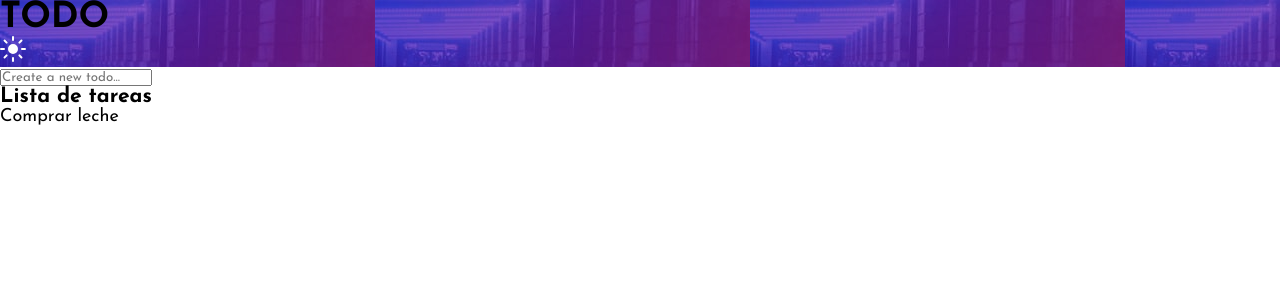
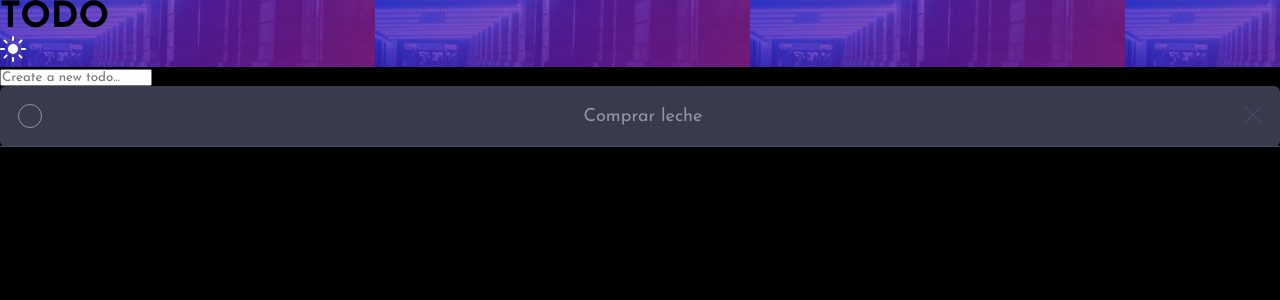
Before and after one commit to joshuacba08/react-todo-app-scss, a React (Vite) app: page / in a window 1280 px wide. Shown: the top 300 px of the page. Built offline with nearby package versions, Linux system fonts and the light colour scheme.

Commit message:
clase 23/05

```diff
--- a/src/components/TaskContainer/TaskContainer.jsx
+++ b/src/components/TaskContainer/TaskContainer.jsx
@@ -1,21 +1,43 @@
-import { useState } from 'react';
-import InputTask from '../InputTask/InputTask';
-import TaskList from '../TaskList/TaskList';
-import './TaskContainer.scss';
+import { useState } from "react";
+import InputTask from "../InputTask/InputTask";
+import TaskList from "../TaskList/TaskList";
+import "./TaskContainer.scss";
 
-function TaskContainer(){
-
+function TaskContainer() {
   // declaro mi estado que contendrá la descripción de la tarea
-    const [task, setTask] = useState('');
+  const [task, setTask] = useState("");
 
   const [arrayTask, setArrayTask] = useState([
     {
       id: 1,
-            description: 'Comprar leche',
+      description: "Comprar leche",
       completed: false,
-            date: '2023-05-01'
+      date: "2023-05-01",
+    },
+  ]);
+
+  const deleteTask = (id) => {
+    // recorro el array de tareas y filtro las tareas que NO tengan el id que recibo por parámetro
+    const newArrayTask = arrayTask.filter((task) => task.id !== id); //! = = (estrictamente desigual)
+    // seteo el estado de arrayTask con el nuevo array que no tiene la tarea que se eliminó
+    setArrayTask(newArrayTask);
+  };
+
+  // función para cambiar el estado de una tarea a completada o no completada
+  const changeStatusTask = (id) => {
+    // recorro el array de tareas
+    const newArrayTask = arrayTask.map((task) => {
+      // si el id de la tarea es igual al id que recibo por parámetro, cambio el estado de completed
+      if (task.id === id) {
+        // si completed es true, lo cambio a false y viceversa
+        task.completed = !task.completed;
       }
-    ]);
+      // devuelvo la tarea con el estado modificado
+      return task;
+    });
+    // seteo el estado de arrayTask con el nuevo array
+    setArrayTask(newArrayTask);
+  };
 
   const addTask = (event) => {
     // evito que el formulario recargue la página
@@ -25,22 +47,26 @@ function TaskContainer(){
       id: arrayTask.length + 1,
       description: task,
       completed: false, // por defecto la tarea no está completada
-            date: new Date() // fecha actual
-        }
+      date: new Date(), // fecha actual
+    };
     // seteo el estado de arrayTask con el nuevo array
     // uso el operador spread para para esparcir las tareas que ya tengo en el array
-        setArrayTask([...arrayTask, newTask])
+    setArrayTask([...arrayTask, newTask]);
     console.log(arrayTask); // imprimo el array de tareas pero no tiene el estado actualizado porque aun no se ha vuelto a renderizar el componente, por eso se ve el array anterior. (usar react dev tools)
     // limpio el input de la tarea para que quede vacio
-        setTask('');
-    }
+    setTask("");
+  };
 
   return (
-        <main className='task-container'>
-            <InputTask task={task}  setTask={setTask} addTask={addTask} />
-            <TaskList arrayTask={arrayTask}/>
+    <main className="task-container">
+      <InputTask task={task} setTask={setTask} addTask={addTask} />
+      <TaskList
+        arrayTask={arrayTask}
+        changeStatusTask={changeStatusTask}
+        deleteTask={deleteTask}
+      />
     </main>
-    )
+  );
 }
 
 export default TaskContainer;
--- a/src/components/TaskContainer/TaskContainer.scss
+++ b/src/components/TaskContainer/TaskContainer.scss
@@ -0,0 +1,5 @@
+.task-container{
+    width: 100%;
+    height: 100vh;
+    background-color: #000000;
+}
--- a/src/components/TaskList/TaskList.jsx
+++ b/src/components/TaskList/TaskList.jsx
@@ -1,22 +1,30 @@
-import './TaskList.scss'
+import "./TaskList.scss";
+import check from "../../assets/icons/icon-check.svg";
+import cross from "../../assets/icons/icon-cross.svg";
 
-function TaskList({ arrayTask }){
-    return(
-        <div>
-            <h3>Lista de tareas</h3>
-            <ul>
-                {
-                    // TODO: explicar key y por qué no se puede usar index
-                    arrayTask.map( (task)=>{
-                        return(
-                            <li>{task.description}</li>
-                        )
-                    })
-                }
-            </ul>
-
-        </div>
-    )
+function TaskList({ arrayTask, changeStatusTask, deleteTask }) {
+  return (
+    <div>
+      <ul className="tasks-list-container">
+        {arrayTask.map((task) => {
+          return (
+            <li className="task-list__item" key={task.id}>
+                <button className="check-task"
+                    onClick={ ()=>{ changeStatusTask(task.id) } }
+                >
+                    { task.completed ? <img src={check} /> : null }
+                </button>
+                <span>{task.description}</span>
+                <button className="delete-button"
+                    onClick={ ()=>{ deleteTask(task.id) }}
+                >
+                    <img src={cross} alt="" />
+                </button>
+            </li>);
+        })}
+      </ul>
+    </div>
+  );
 }
 
 export default TaskList;
--- a/src/components/TaskList/TaskList.scss
+++ b/src/components/TaskList/TaskList.scss
@@ -0,0 +1,25 @@
+.tasks-list-container{
+    border-radius: 6px;
+    background-color: var(--very-dark-grayish-blue2);
+}
+
+.task-list__item{
+    display: flex;
+    justify-content: space-between;
+    align-items: center;
+    padding: 1rem;
+    color: var(--dark-grayish-blue);
+    border-bottom: 1px solid var(--very-dark-grayish-blue);
+}
+
+.check-task{
+    width: 24px;
+    height: 24px;
+    border-radius: 50%;
+    border: 1px solid var(--dark-grayish-blue);
+    cursor: pointer;
+}
+
+.delete-button{
+    cursor: pointer;
+}
--- a/src/scss/abstracts/_variables.scss
+++ b/src/scss/abstracts/_variables.scss
@@ -9,6 +9,7 @@
     --light-grayish-blue: hsl(233, 11%, 84%);
     --dark-grayish-blue: hsl(236, 9%, 61%);
     --very-dark-grayish-blue: hsl(235, 19%, 35%);
+    --very-dark-grayish-blue2: hsl(237, 14%, 26%);
 
     /*LIGHT THEME*/
     // TODO: Add light theme variables
```
Lines whose indentation alone changed are shown as unchanged.
